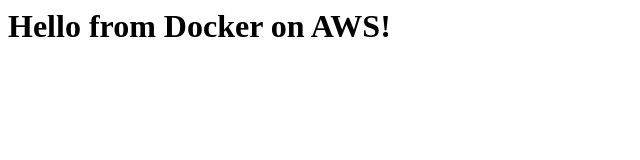
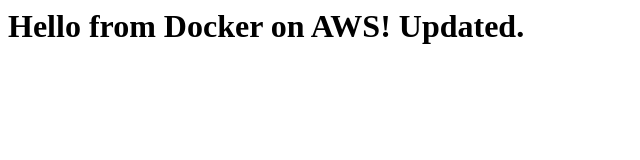
Before and after one commit to Tharindushehan/aws-automation, a plain HTML site: page index.html in a window 1280 px wide. Shown: the whole page, without its empty margins (0-640 px from the left). Drawn offline with Linux system fonts and the light colour scheme.

Commit message:
Update index.html

```diff
--- a/index.html
+++ b/index.html
@@ -1 +1 @@
-<html><body><h1>Hello from Docker on AWS!</h1></body></html>
+<html><body><h1>Hello from Docker on AWS! Updated.</h1></body></html>
```
